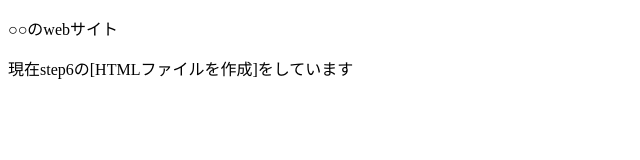
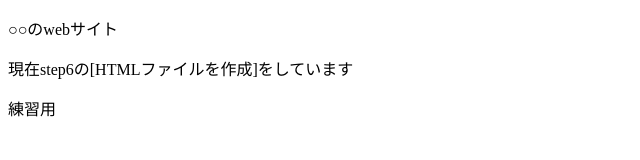
Before and after one commit to gingetu/git_practice, a plain HTML site: page index.html in a window 1280 px wide. Shown: the full height of the page, 0-640 px from the left. Drawn offline with Linux system fonts and the light colour scheme.

Commit message:
練習用にしました

```diff
--- a/index.html
+++ b/index.html
@@ -10,6 +10,7 @@
 <body>
   <p>○○のwebサイト</p>
   <p>現在step6の[HTMLファイルを作成]をしています</p>
+  <p>練習用</p>
 </body>
 
 </html>
```
